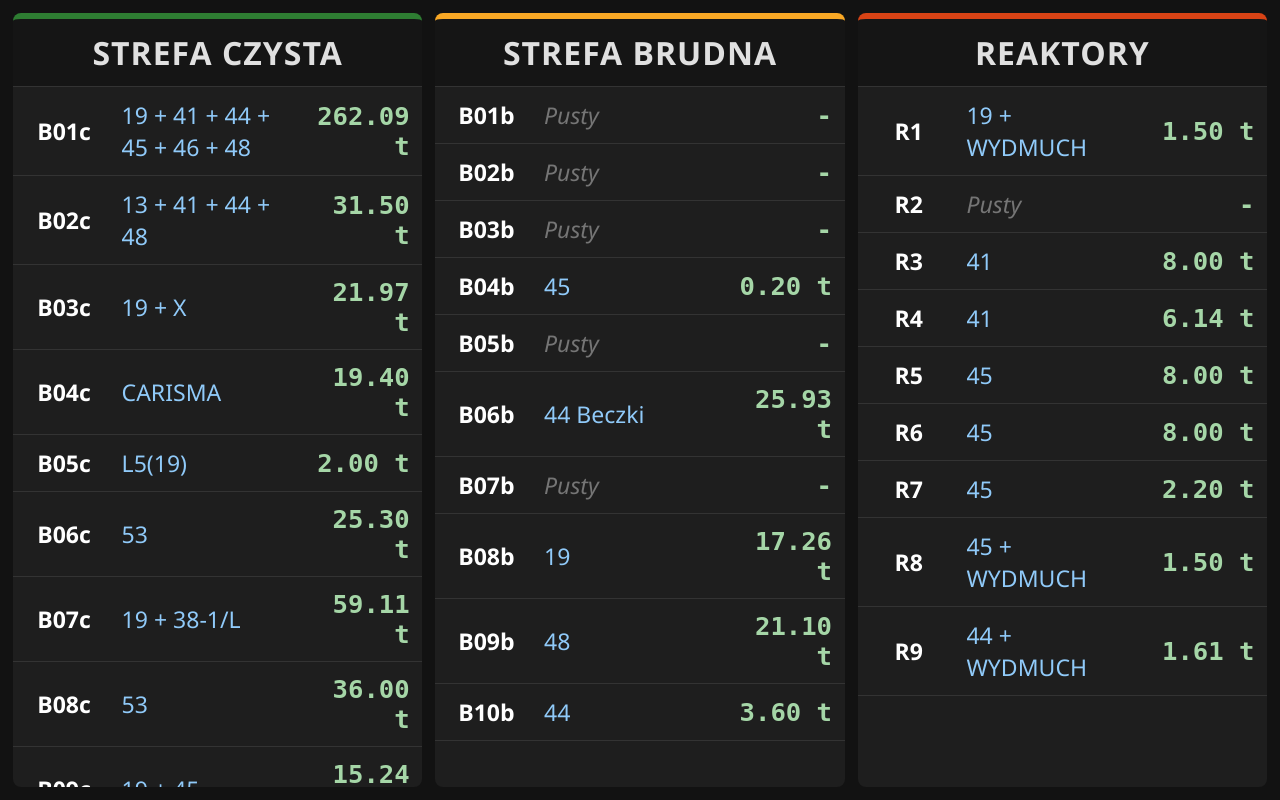
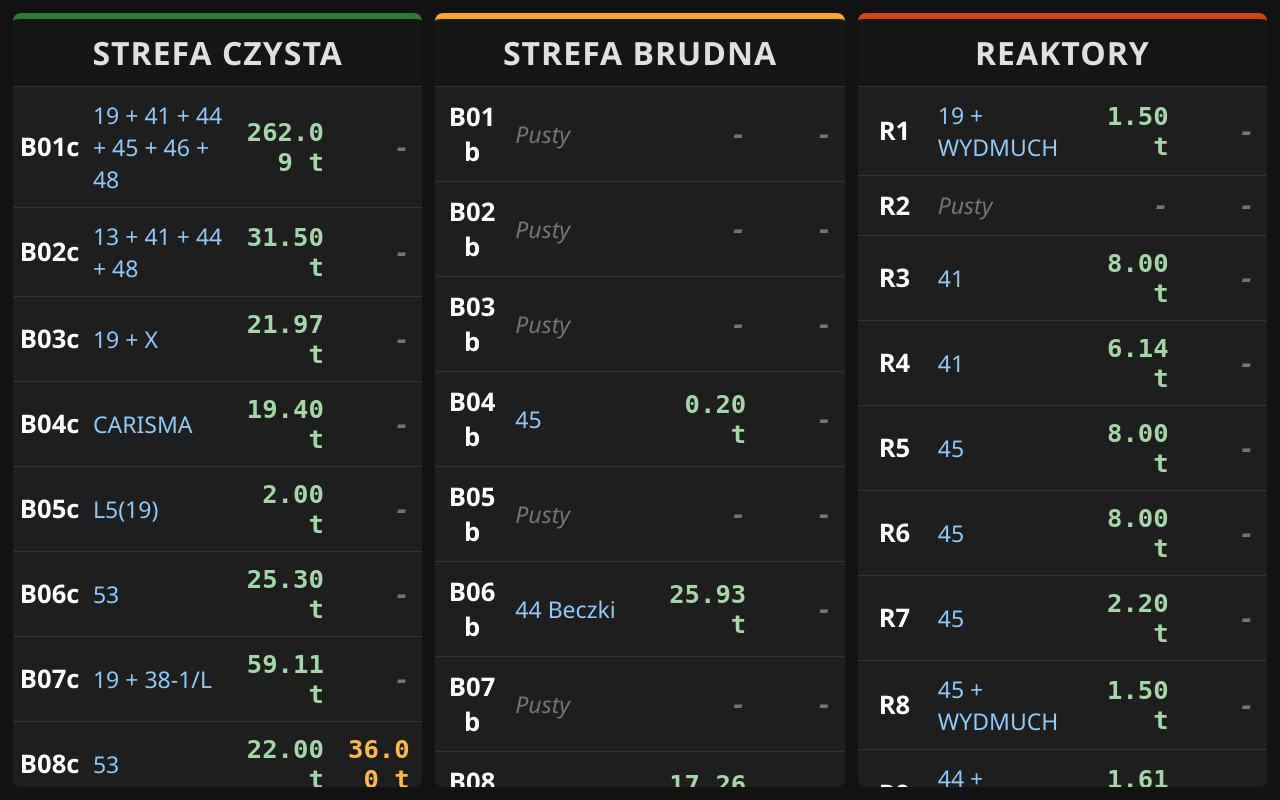
Before and after one commit to kanaboid/mes-parafina-app, a Flask app: page /kiosk/terminal-1 in a window 1280 px wide. Shown: the part 69-869 px from the top of the page. Run offline with Flask 3, Linux system fonts and the light colour scheme; data comes from the database, SQL or seed files in the repository; parts of the project's set-up code (start-up, migrations or seed data) failed here and were passed over; some libraries are stand-ins or nearby versions.

Commit message:
Refactor terminal_1.html for improved layout and data presentation
- Adjusted CSS styles for better column widths and font sizes, enhancing readability.
- Updated table structure to include logical and sensor quantity columns, improving data clarity.
- Modified empty state message to reflect the correct number of columns in the table.
- Cleaned up comments for better understanding of the code functionality.

```diff
--- a/app/templates/kiosk/terminal_1.html
+++ b/app/templates/kiosk/terminal_1.html
@@ -55,15 +55,15 @@
 
         .wrapper {
             display: flex;
-            flex-direction: row; /* Układ kolumnowy (obok siebie) */
+            flex-direction: row; /* Układ kolumnowy */
             flex: 1;
             height: 100%;
             padding: 1vw;
-            gap: 1vw; /* Odstępy między kolumnami */
+            gap: 1vw;
         }
 
         .section {
-            flex: 1; /* Każda sekcja zajmuje dokładnie 1/3 szerokości */
+            flex: 1;
             display: flex;
             flex-direction: column;
             background-color: var(--panel-bg);
@@ -96,35 +96,47 @@
         table {
             width: 100%;
             border-collapse: collapse;
-            table-layout: fixed; /* Zapobiega rozpychaniu kolumn przez długi tekst */
+            table-layout: fixed;
         }
 
         td {
             padding: 1.5vh 0.5vw;
-            font-size: 1.8vw; /* Dopasowane do wąskich kolumn w trybie portretowym */
             border-bottom: 1px solid var(--border-color);
             word-wrap: break-word;
+            vertical-align: middle;
         }
 
+        /* Proporcje i style 4 kolumn (Nazwa, Skład, Księgowa(t), Czujnik(t)) */
         .col-name {
-            width: 25%;
+            width: 18%;
+            font-size: 2vw;
             font-weight: bold;
             color: #fff;
             text-align: center;
         }
 
         .col-mix {
-            width: 45%;
+            width: 37%;
+            font-size: 1.8vw;
             color: #90caf9;
         }
 
-        .col-qty {
-            width: 30%;
+        .col-logical-qty {
+            width: 22.5%;
             text-align: right;
             font-family: monospace;
             font-size: 2vw;
             font-weight: bold;
-            color: #a5d6a7;
+            color: #a5d6a7; /* Zielonkawy - Stan księgowy */
+        }
+
+        .col-sensor-qty {
+            width: 22.5%;
+            text-align: right;
+            font-family: monospace;
+            font-size: 2vw;
+            font-weight: bold;
+            color: #ffb74d; /* Pomarańczowy - Czujnik */
             padding-right: 1vw;
         }
 
@@ -206,7 +218,7 @@
             tbody.innerHTML = '';
 
             if (!equipmentList || equipmentList.length === 0) {
-                tbody.innerHTML = `<tr><td colspan="3" style="text-align:center;" class="empty-mix">Brak urządzeń w strefie</td></tr>`;
+                tbody.innerHTML = `<tr><td colspan="4" style="text-align:center;" class="empty-mix">Brak urządzeń w strefie</td></tr>`;
                 return;
             }
 
@@ -221,22 +233,24 @@
                 if (eq.partia && eq.partia.sklad && eq.partia.sklad.length > 0) {
                     mixName = eq.partia.sklad.map(s => s.material_type).join(' + ');
                 }
-
                 const mixCell = `<td class="col-mix">${mixName}</td>`;
 
-                // Kolumna 3: Ilość
-                let qtyTons = '-';
+                // Kolumna 3: Ilość księgowa (zielona, wyliczona z systemu)
+                let logicalTons = '<span class="empty-mix">-</span>';
+                if (eq.partia && eq.partia.waga_kg !== null && eq.partia.waga_kg !== undefined) {
+                    logicalTons = (eq.partia.waga_kg / 1000).toFixed(2) + ' t';
+                }
+                const logicalCell = `<td class="col-logical-qty">${logicalTons}</td>`;
+
+                // Kolumna 4: Ilość z czujnika (pomarańczowa, wyliczona z fizycznego pomiaru za pomocą krzywej kalibracji)
+                let sensorTons = '<span class="empty-mix">-</span>';
                 if (eq.poziom_tony !== null && eq.poziom_tony !== undefined) {
-                    qtyTons = eq.poziom_tony.toFixed(2) + ' t';
-                } else if (eq.partia && eq.partia.waga_kg !== null && eq.partia.waga_kg !== undefined) {
-                    qtyTons = (eq.partia.waga_kg / 1000).toFixed(2) + ' t';
-                } else if (eq.pojemnosc_kg !== null) {
-                    qtyTons = '-';
+                    sensorTons = eq.poziom_tony.toFixed(2) + ' t';
                 }
+                const sensorCell = `<td class="col-sensor-qty">${sensorTons}</td>`;
 
-                const qtyCell = `<td class="col-qty">${qtyTons}</td>`;
-
-                tr.innerHTML = nameCell + mixCell + qtyCell;
+                // Złączenie wiersza
+                tr.innerHTML = nameCell + mixCell + logicalCell + sensorCell;
                 tbody.appendChild(tr);
             });
         }
```
